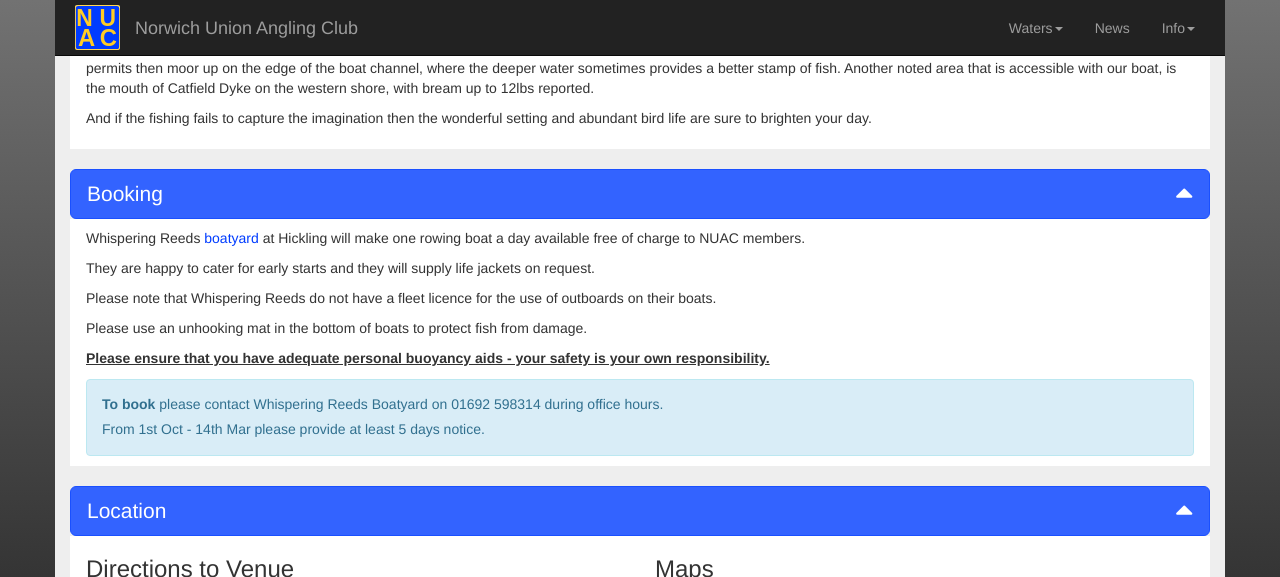
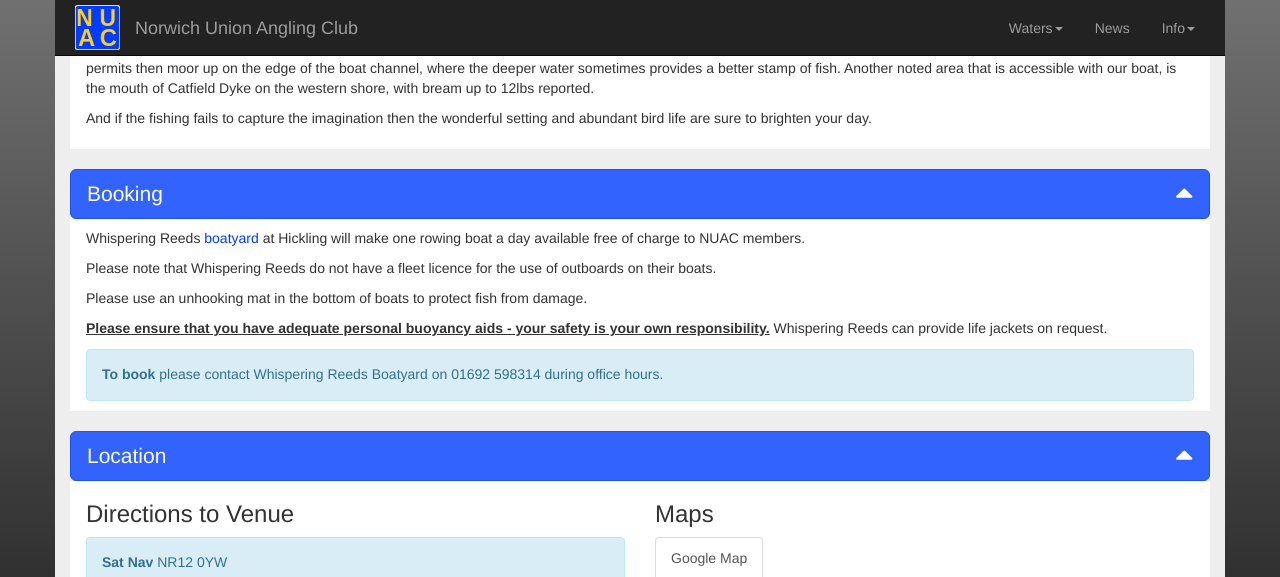
Before and after one commit to nuac-admin/nuac-release-four, a Jekyll site: the page built from _waters/hickling.md, in a window 1280 px wide and 900 px high, scrolled down 366 px, cut to the strip 0-577 px from the top of the window. Built offline with Jekyll 4.4.1, drawn with Linux system fonts in a browser that asks for light colours; nearby versions of some CDN libraries.

Commit message:
hickling lifejacket early start changes

```diff
--- a/_includes/booking-rules.html
+++ b/_includes/booking-rules.html
@@ -1,9 +1,8 @@
     {% if page.file-txt == "hickling" %}
         <p>Whispering Reeds <a href="http://whisperingreeds.net/">boatyard</a> at Hickling will make one rowing boat a day available free of charge to NUAC members.</p>
-        <p>They are happy to cater for early starts and they will supply life jackets on request.</p>
         <p>Please note that Whispering Reeds do not have a fleet licence for the use of outboards on their boats.</p>
         <p>Please use an unhooking mat in the bottom of boats to protect fish from damage.</p>
-        <p><b><u>Please ensure that you have adequate personal buoyancy aids - your safety is your own responsibility.</u></b></p>
+        <p><b><u>Please ensure that you have adequate personal buoyancy aids - your safety is your own responsibility.</u></b> Whispering Reeds can provide life jackets on request.</p>
     {% else %}
         <ol>
             <li>Only 2 advance bookings can be in place at any one time for any member. Either two separate days or one consecutive two-day period.
--- a/_waters/hickling.md
+++ b/_waters/hickling.md
@@ -11,7 +11,7 @@
 fb-url:
 ws-url:
 rules-url:
-off-season: 1st Oct - 14th Mar
+off-season:
 gmap-id: 1WEu4PAfz_85nJvEZninWIcPaV5Q
 open-img: hickling-tile.jpg
 closed-img: hickling-closed-tile.jpg
```
